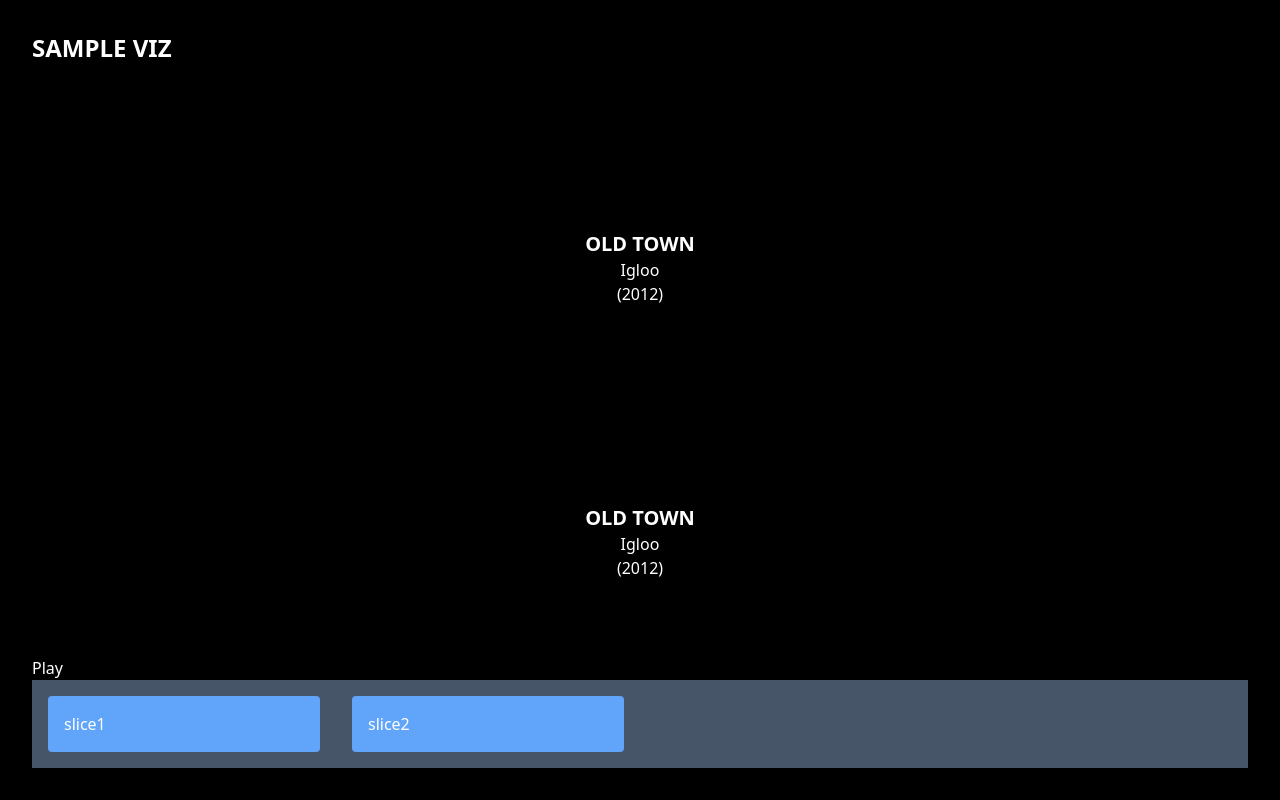
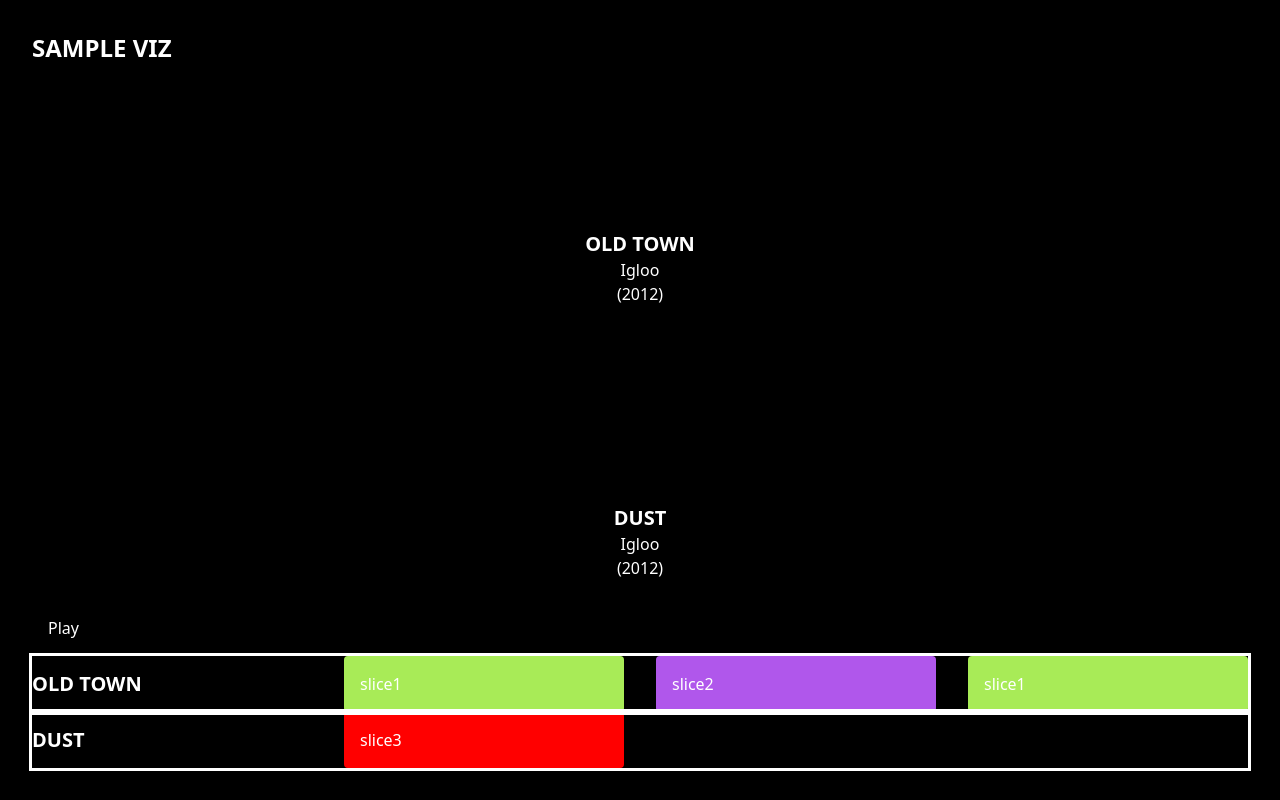
Before and after one commit to dashedstripes/sample-viz, a React (Create React App) app: page / in a window 1280 px wide. Built offline with nearby package versions, Linux system fonts and the light colour scheme; no server answers.

Commit message:
checkpoint

```diff
--- a/src/App.js
+++ b/src/App.js
@@ -29,19 +29,20 @@ function App() {
     track2: {
       id: "track2",
       artist: "Igloo",
-      title: "OLD TOWN",
+      title: "DUST",
       year: 2012,
       volume: 1,
       sample: "/sample.wav",
       context: new AudioContext(),
       waveform: [],
       trackRef: null,
-      slices: [{ id: "slice1", start: 60, end: 90, color: "red", data: [] }],
+      slices: [{ id: "slice3", start: 60, end: 90, color: "red", data: [] }],
     },
   });
 
   const [sequence, setSequence] = useState({
-    track1: ["slice1", "slice2"],
+    track1: ["slice1", "slice2", "slice1"],
+    track2: ["slice3"],
   });
 
   useEffect(() => {
@@ -69,9 +70,7 @@ function App() {
     Object.values(tracks).forEach((track) => {
       getAudioData(track.id);
     });
-  }, [tracks]);
 
-  useEffect(() => {
     // Set up audio event listeners
     Object.values(tracks).forEach((track) => {
       const audio = document.getElementById(track.id);
@@ -96,7 +95,8 @@ function App() {
         }));
       });
     });
-  }, [tracks]);
+    // it thinks it wants tracks here, but that causes infinite loop so nah
+  }, []);
 
   async function playSequence() {
     for (const clipId of sequence.track1) {
--- a/src/Timeline.js
+++ b/src/Timeline.js
@@ -1,10 +1,7 @@
 import { useEffect, useState } from "react";
 
 export function Timeline({ sequence, tracks, onPlayPressed }) {
-  const [sequenceTracks, setSequenceTracks] = useState([]);
-
-  useEffect(() => {
-    let newSequenceTracks = [];
+  let timelineTracks = [];
   for (const [trackId, sequenceClips] of Object.entries(sequence)) {
     const track = tracks[trackId];
     const clips = sequenceClips.map((clipId) => {
@@ -15,20 +12,27 @@ export function Timeline({ sequence, tracks, onPlayPressed }) {
       return track.slices.find((slice) => slice.id === clipId);
     });
 
-      newSequenceTracks.push(clips);
+    timelineTracks.push({ trackId, title: track.title, clips });
   }
-
-    setSequenceTracks(newSequenceTracks);
-  }, [sequence, tracks]);
 
   return (
     <div>
+      <div className="bg-black p-4">
         <button onClick={() => onPlayPressed()}>Play</button>
-      {Object.values(sequence).map((clips) => (
-        <div key={clips} className="bg-slate-600 p-4 grid grid-cols-4 gap-8">
-          {clips.map((clip) => (
-            <div className="bg-blue-400 p-4 rounded" key={clip}>
-              {clip}
+      </div>
+      {timelineTracks.map((track) => (
+        <div
+          key={track.trackId}
+          className="bg-black grid grid-cols-4 gap-8 outline items-center"
+        >
+          <p className="font-bold text-xl">{track.title}</p>
+          {track.clips.map((clip) => (
+            <div
+              className="bg-blue-400 p-4 rounded"
+              key={clip.id}
+              style={{ backgroundColor: clip.color }}
+            >
+              {clip.id}
             </div>
           ))}
         </div>
```
Lines whose indentation alone changed are shown as unchanged.
